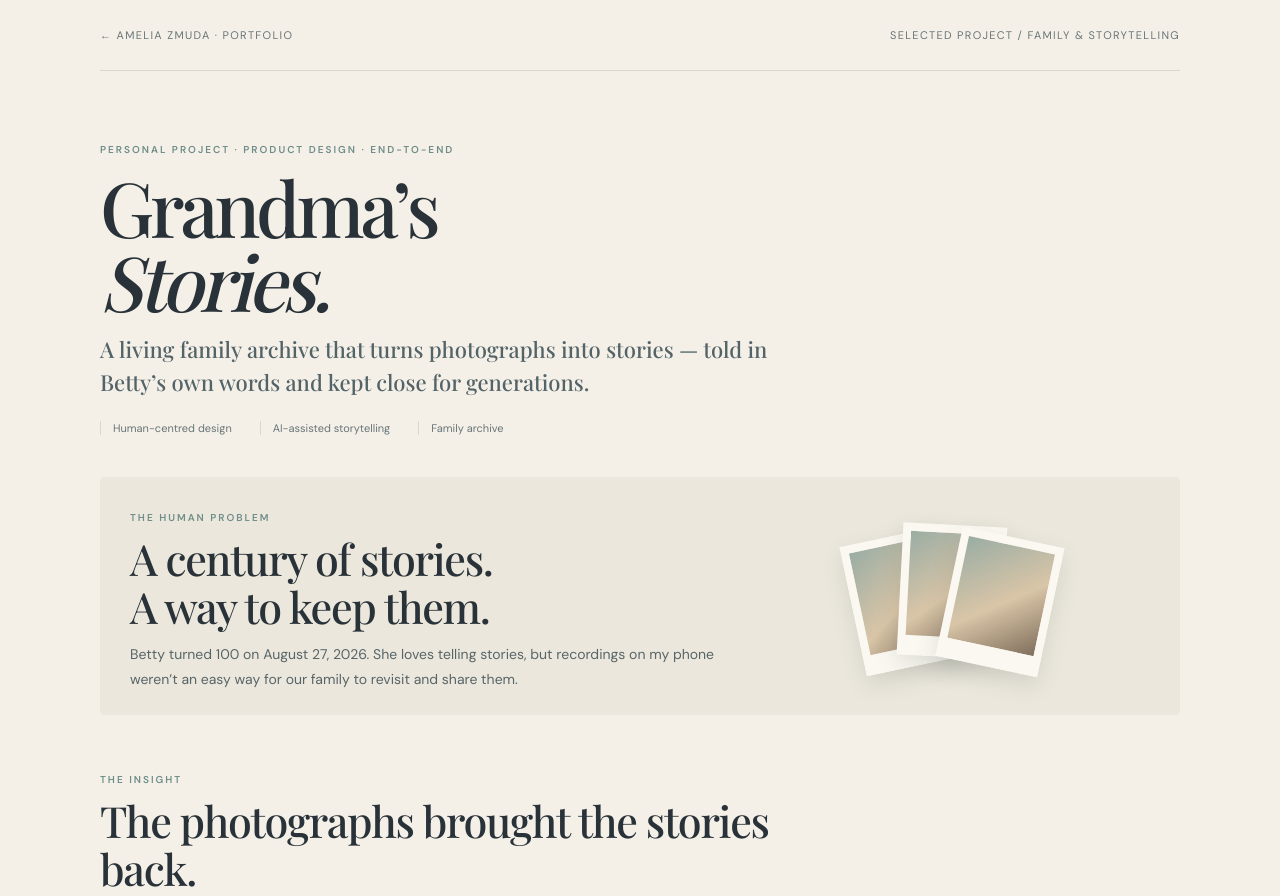
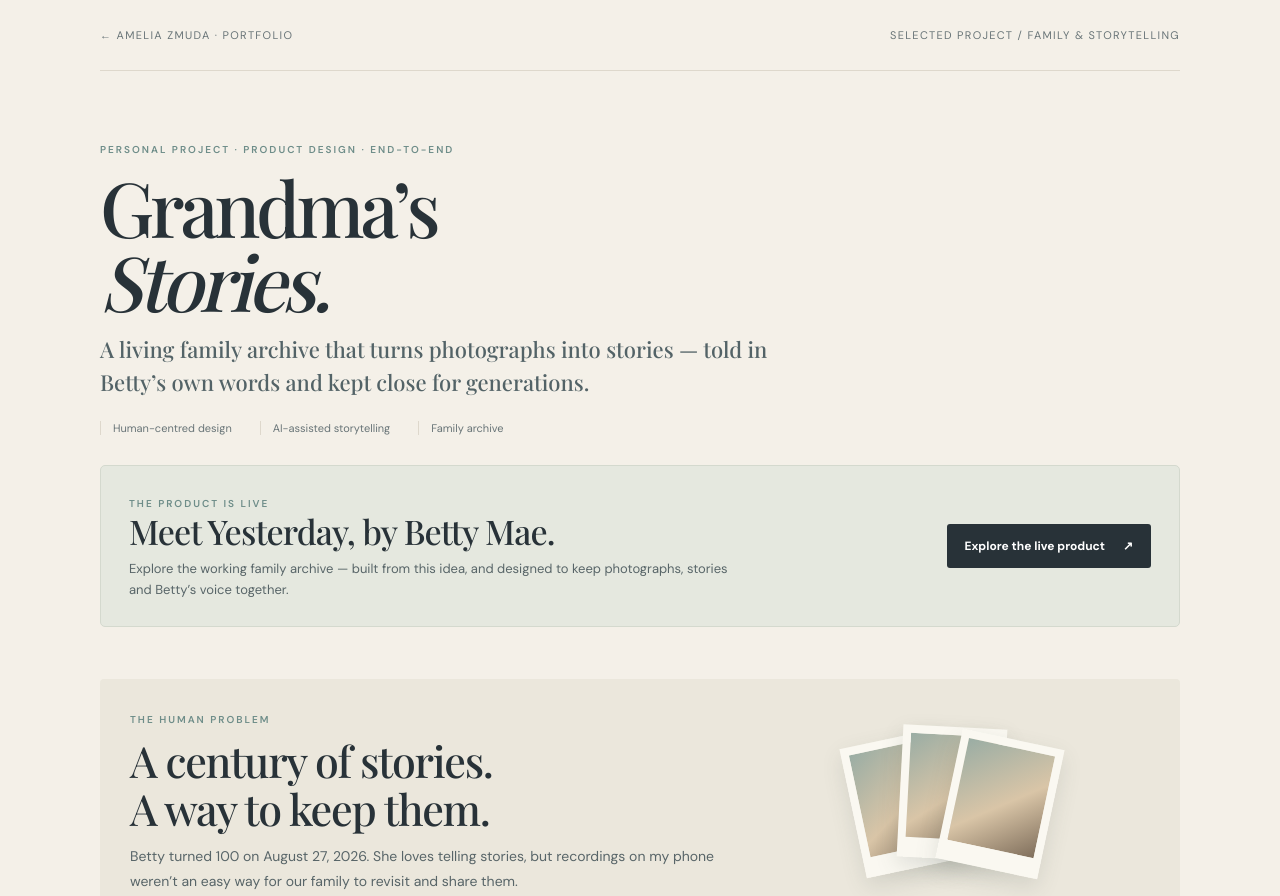
Before and after one commit to ameliabauer/Website, a plain HTML site: page grandmas-stories/index.html in a window 1280 px wide. Shown: the top 896 px of the page. Drawn offline with nearby package versions, Linux system fonts and the light colour scheme; a web font is replaced by a local one.

Commit message:
Feature live Yesterday product on Grandma’s Stories case study

```diff
--- a/grandmas-stories/index.html
+++ b/grandmas-stories/index.html
@@ -72,6 +72,13 @@ a{color:inherit}.shell{width:min(1080px,calc(100% - 48px));margin:auto}
  .three-steps>div,.principle-row>div{padding:15px}
  .compact-outro{padding:34px 0}
 }
+.live-product-cta{display:flex;align-items:center;justify-content:space-between;gap:28px;padding:25px 28px;margin:-12px 0 52px;background:#e5e8df;border:1px solid #d4d9ce;border-radius:5px}
+.live-product-cta-copy{max-width:620px}.live-product-cta-copy .kicker{margin:0 0 8px}
+.live-product-cta h2{font:500 clamp(25px,3vw,34px)/1.12 var(--serif);letter-spacing:-.025em;margin:0 0 8px}
+.live-product-cta p{font-size:13px;line-height:1.65;color:#586568;margin:0}
+.live-product-button{display:inline-flex;align-items:center;justify-content:center;gap:18px;flex-shrink:0;padding:14px 18px;background:#283238;color:#fff;text-decoration:none;border-radius:3px;font-size:12px;font-weight:700;transition:transform .2s ease,background .2s ease}
+.live-product-button:hover{background:#775b49;transform:translateY(-2px)}
+@media(max-width:650px){.live-product-cta{align-items:flex-start;flex-direction:column;gap:18px;padding:22px;margin:-4px 0 40px}.live-product-button{width:100%}}
 </style>
 </head>
 <body>
@@ -84,6 +91,15 @@ a{color:inherit}.shell{width:min(1080px,calc(100% - 48px));margin:auto}
 <p class="dek">A living family archive that turns photographs into stories — told in Betty’s own words and kept close for generations.</p>
 <div class="hero-meta"><span>Human-centred design</span><span>AI-assisted storytelling</span><span>Family archive</span></div>
 </header>
+
+<div class="live-product-cta">
+  <div class="live-product-cta-copy">
+    <span class="kicker">THE PRODUCT IS LIVE</span>
+    <h2>Meet Yesterday, by Betty Mae.</h2>
+    <p>Explore the working family archive — built from this idea, and designed to keep photographs, stories and Betty’s voice together.</p>
+  </div>
+  <a href="https://yesterdaybybettymae.com" target="_blank" rel="noopener noreferrer" class="live-product-button">Explore the live product <span aria-hidden="true">↗</span></a>
+</div>
 
 <section class="snapshot">
 <div class="snapshot-copy">
```
